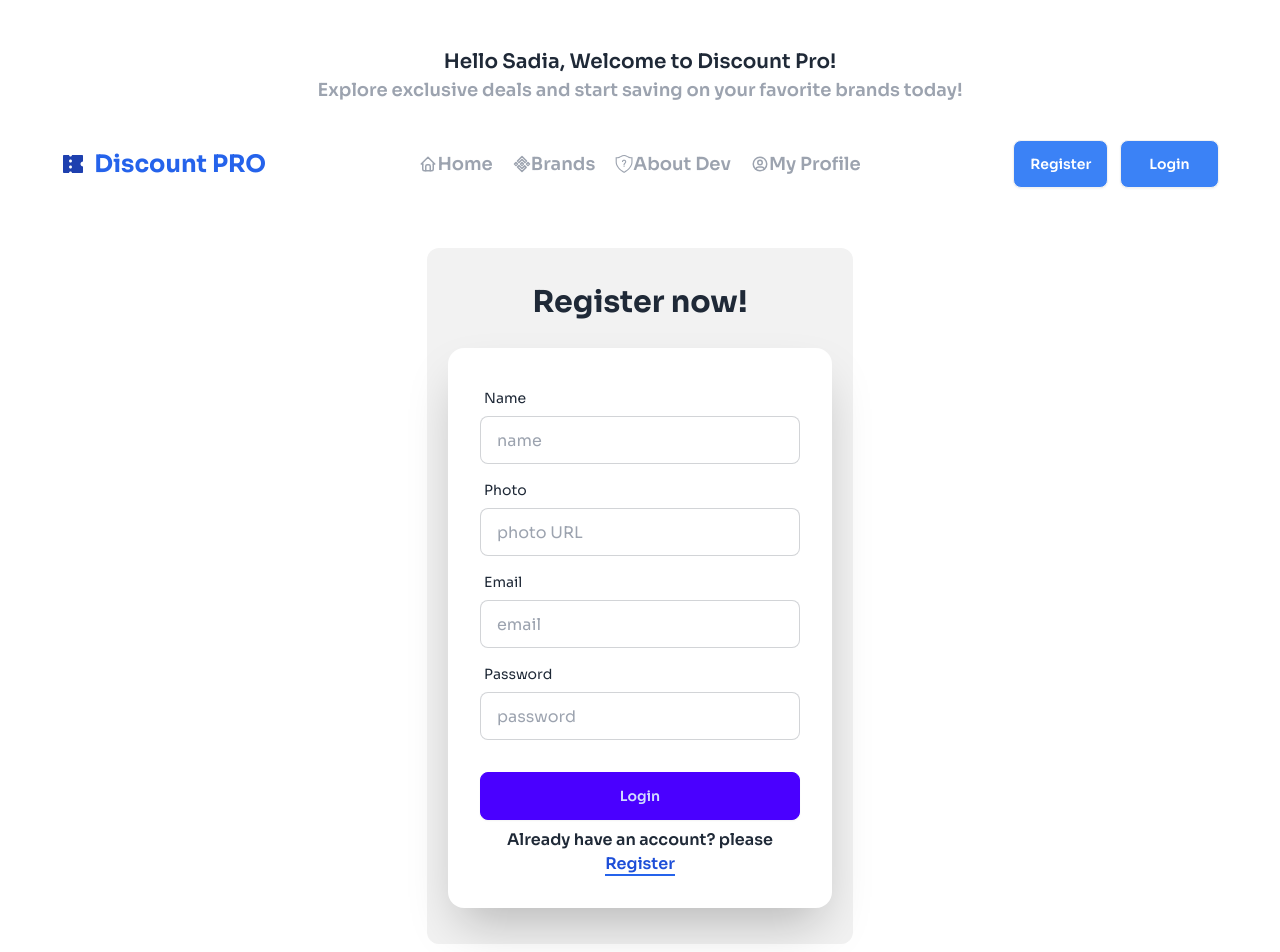
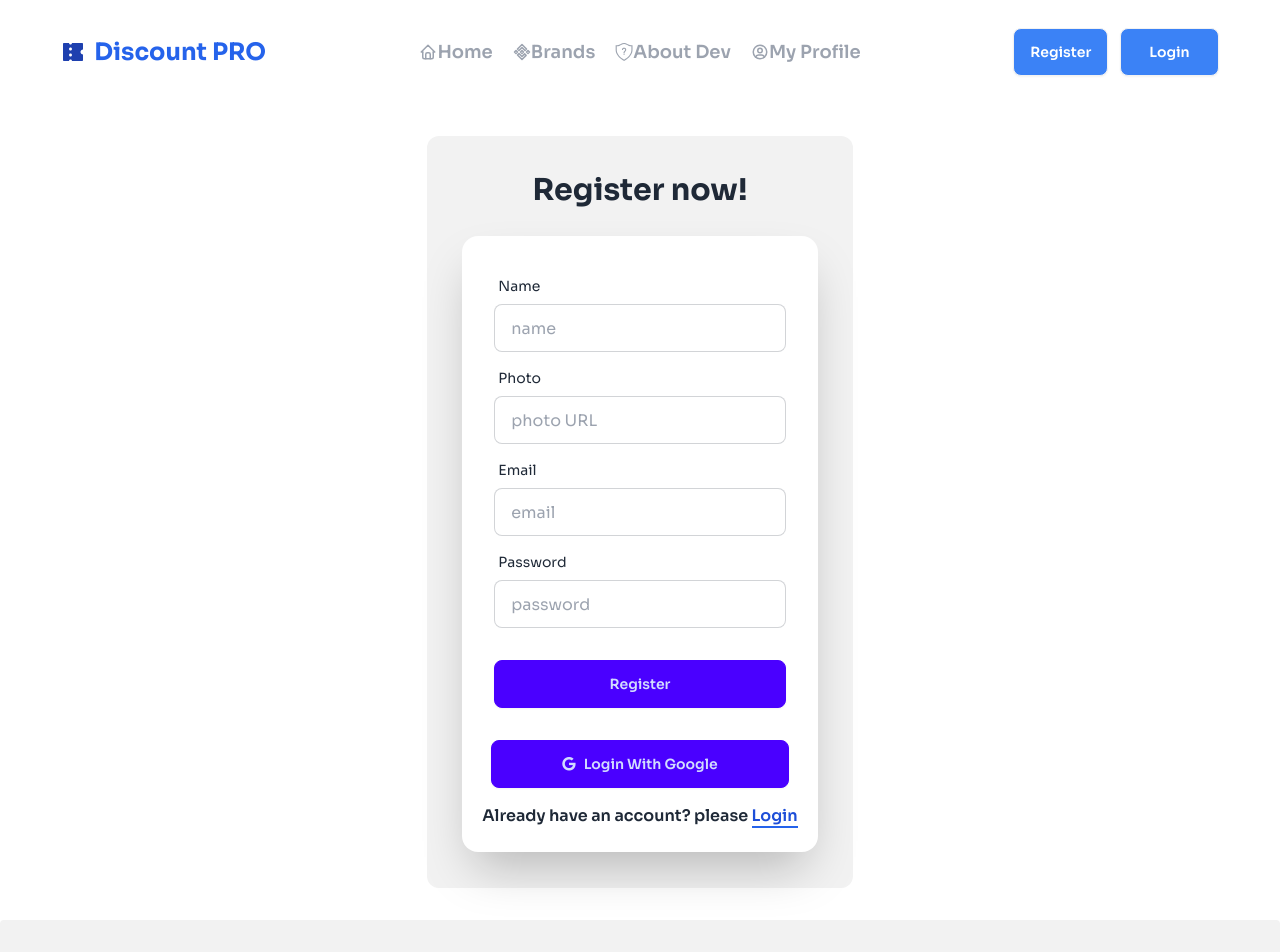
Before and after one commit to Sadia0920/discount-pro, a React (Vite) app: page /register in a window 1280 px wide. Shown: the top 952 px of the page. Built offline with nearby package versions, Linux system fonts and the light colour scheme; no server answers.

Commit message:
added a google login and toast message

```diff
--- a/src/components/Header.jsx
+++ b/src/components/Header.jsx
@@ -1,7 +1,12 @@
+import { useContext } from "react"
+import { AuthContext } from "../provider/AuthProvider"
+
 export default function Header() {
+
+  const {user} = useContext(AuthContext)
   return (
     <div className='w-11/12 mx-auto text-center py-7'>
-        <h2 className='text-xl font-semibold'>Hello Sadia, Welcome to Discount Pro!</h2>
+        <h2 className='text-xl font-semibold'>Hello {user.displayName}, Welcome to Discount Pro!</h2>
         <p className='text-lg font-semibold text-gray-400'>Explore exclusive deals and start saving on your favorite brands today!</p>
     </div>
   )
--- a/src/components/Navbar.jsx
+++ b/src/components/Navbar.jsx
@@ -1,12 +1,26 @@
-import React from 'react'
+import React, { useContext } from 'react'
 import { Link, NavLink } from 'react-router-dom'
 import './Navbar.css'
 import { RiCoupon3Fill } from 'react-icons/ri'
 import Header from './Header'
 import { TbBrandBinance, TbHome, TbUserCircle} from 'react-icons/tb'
 import { VscWorkspaceUnknown } from 'react-icons/vsc'
+import { AuthContext } from '../provider/AuthProvider'
 
 export default function Navbar() {
+  const {user,signOutUser}=useContext(AuthContext)
+
+  const handleSignOut = () => {
+    signOutUser()
+    .then((res) => {
+      console.log(res.user)
+    })
+    .catch(err => {
+      console.log(err.message)
+    })
+  }
+
+
     const links = <>
       <NavLink className='text-gray-400 text-lg font-semibold flex items-center' to='/'>
       <TbHome></TbHome>
@@ -31,7 +45,9 @@ export default function Navbar() {
     </>
   return (
   <div>
-    <Header></Header>
+    {
+      user && <Header></Header>
+    }
   <div className="navbar bg-base-100">
   <div className="navbar-start">
     <div className="dropdown">
@@ -66,10 +82,16 @@ export default function Navbar() {
     </ul>
   </div>
   <div className="navbar-end md:flex-row md:ml-0 ml-8 flex-col">
-    <Link to='/register' className="btn bg-blue-500 text-white font-semibold md:mr-3">Register</Link>
+    {
+      user? <Link onClick={handleSignOut} className="btn bg-blue-500 text-white font-semibold md:mr-3">LogOut</Link>
+       :
+      <>
+      <Link to='/register' className="btn bg-blue-500 text-white font-semibold md:mr-3">Register</Link>
     <Link to='/login' className="btn bg-blue-500 text-white px-7 font-semibold ">Login</Link>
-  </div>
-</div>
+      </>
+    }
+    </div>
+    </div>
     </div>
   )
 }
--- a/src/pages/Login.jsx
+++ b/src/pages/Login.jsx
@@ -1,10 +1,31 @@
 import { useContext } from 'react'
 import { Link, useNavigate } from 'react-router-dom'
 import { AuthContext } from '../provider/AuthProvider'
+import { toast } from 'react-toastify';
 
 export default function Login() {
-  const {loginUser} = useContext(AuthContext);
+  const {setUser,loginUser,loginWithGoogle} = useContext(AuthContext);
   const navigate = useNavigate()
+
+  const handleGoogleLogin = () => {
+    loginWithGoogle()
+    .then((res) => {
+      console.log(res)
+      toast.success(`successfully login`,{
+         position:'top-center'
+      })
+      setUser(res.user)
+      navigate('/')
+  })
+  .catch(error => {
+      console.log(error.message)
+      toast.error(`login unsuccessful`,{
+         position:'top-center'
+      })
+      setUser(null)
+
+  })
+  }
 
   const handleLogin = (event) => {
     event.preventDefault();
@@ -15,17 +36,26 @@ export default function Login() {
     loginUser(email,password)
     .then(res => {
       console.log(res.user)
+      setUser(res.user)
+      toast.success(`successfully login`,{
+         position:'top-center'
+      })
       event.target.reset();
       navigate('/')
+
     })
     .catch(error => {
       console.log(error.message)
+      toast.error(`login unsuccessful`,{
+         position:'top-center'
+      })
+      setUser(null)
     })
 
   }
   return (
     <div className='my-8'>
-        <div className="hero md:w-7/12  lg:w-4/12 mx-auto bg-base-200 rounded-xl py-5">
+        <div className="hero md:w-7/12 px-4 lg:w-4/12 mx-auto bg-base-200 rounded-xl py-5">
   <div className="hero-content flex-col">
     <div className="text-center lg:text-left">
       <h1 className="text-3xl font-bold mb-3">Login now!</h1>
@@ -50,8 +80,13 @@ export default function Login() {
         <div className="form-control mt-6">
           <button className="btn btn-primary">Login</button>
         </div>
-        <p className='font-semibold text-center'>Don't have an account? please <Link className='border-b-2 border-blue-600 text-blue-700' to='/register'>Register</Link></p>
       </form>
+      <div className="mx-auto">
+          <button onClick={handleGoogleLogin} className="btn btn-primary px-[70px] mb-4">
+            <i className="fa-brands fa-google"></i>
+            Login With Google</button>
+      </div>
+        <p className='font-semibold text-center px-5 mb-6'>Don't have an account? please <Link className='border-b-2 border-blue-600 text-blue-700' to='/register'>Register</Link></p>
     </div>
   </div>
 </div>
--- a/src/pages/Register.jsx
+++ b/src/pages/Register.jsx
@@ -1,12 +1,31 @@
 import { useContext } from "react";
 import { Link, useNavigate } from "react-router-dom";
 import { AuthContext } from "../provider/AuthProvider";
+import { toast } from "react-toastify";
 
 export default function Register() {
 
-  const {createUser} = useContext(AuthContext)
+  const {user,setUser,createUser,loginWithGoogle} = useContext(AuthContext)
   const navigate = useNavigate()
 
+  const handleGoogleLogin = () => {
+    loginWithGoogle()
+    .then((res) => {
+      console.log(res.user)
+      setUser(res.user)
+      toast.success(`successfully login`,{
+         position:'top-center'
+      })
+      navigate('/')
+  })
+  .catch(error => {
+      console.log(error.message)
+      setUser(null)
+      toast.error(`login Unsuccessful`,{
+        position:'top-center'
+      })
+  })
+  }
   const handleRegister = (event) => {
     event.preventDefault();
     const email = event.target.email.value;
@@ -18,11 +37,19 @@ export default function Register() {
     createUser(email,password)
     .then((res) => {
       console.log(res.user)
+      setUser(res.user)
       event.target.reset();
       navigate('/')
+      toast.success(`successfully register done`,{
+         position:'top-center'
+      })
   })
   .catch(error => {
       console.log(error.message)
+      setUser(null)
+      toast.error(`Register Unsuccessful`,{
+         position:'top-center'
+      })
   })
   }
 
@@ -61,10 +88,15 @@ export default function Register() {
 
     </div>
     <div className="form-control mt-6">
-      <button className="btn btn-primary">Login</button>
+      <button className="btn btn-primary">Register</button>
     </div>
-    <p className='font-semibold text-center'>Already have an account? please <Link className='border-b-2 border-blue-600 text-blue-700' to='/login'>Register</Link></p>
   </form>
+  <div className="mx-auto">
+    <button onClick={handleGoogleLogin} className="btn btn-primary px-[70px] mb-4">
+    <i className="fa-brands fa-google"></i>
+    Login With Google</button>
+  </div>
+  <p className='font-semibold text-center px-5 mb-6'>Already have an account? please <Link className='border-b-2 border-blue-600 text-blue-700' to='/login'>Login</Link></p>
 </div>
 </div>
 </div>
--- a/src/provider/AuthProvider.jsx
+++ b/src/provider/AuthProvider.jsx
@@ -1,6 +1,7 @@
 import { createContext, useEffect, useState } from 'react';
 import { auth } from './../firebase/firebase.init';
-import { createUserWithEmailAndPassword, onAuthStateChanged, signInWithEmailAndPassword, signOut } from 'firebase/auth';
+import { createUserWithEmailAndPassword, GoogleAuthProvider, onAuthStateChanged, signInWithEmailAndPassword, signInWithPopup, signOut } from 'firebase/auth';
+
 
 export const AuthContext = createContext(null);
 
@@ -8,6 +9,7 @@ export default function AuthProvider({children}) {
 
   const [user,setUser]=useState(null);
   const [loading,setLoading]=useState(true);
+  const googleProvider = new GoogleAuthProvider();
 
   // Register
   const createUser = (email,password) => {
@@ -24,6 +26,11 @@ export default function AuthProvider({children}) {
     setLoading(false)
     return signOut(auth)
   }
+  // Google Sign in
+  const loginWithGoogle = () => {
+    return signInWithPopup(auth,googleProvider)
+  }
+
 
   useEffect(()=>{
     const unSubscribe = onAuthStateChanged(auth,currentUser => {
@@ -45,7 +52,8 @@ export default function AuthProvider({children}) {
     signOutUser,
     user,
     setUser,
-    loading
+    loading,
+    loginWithGoogle
   }
     return (
       <div>
```
